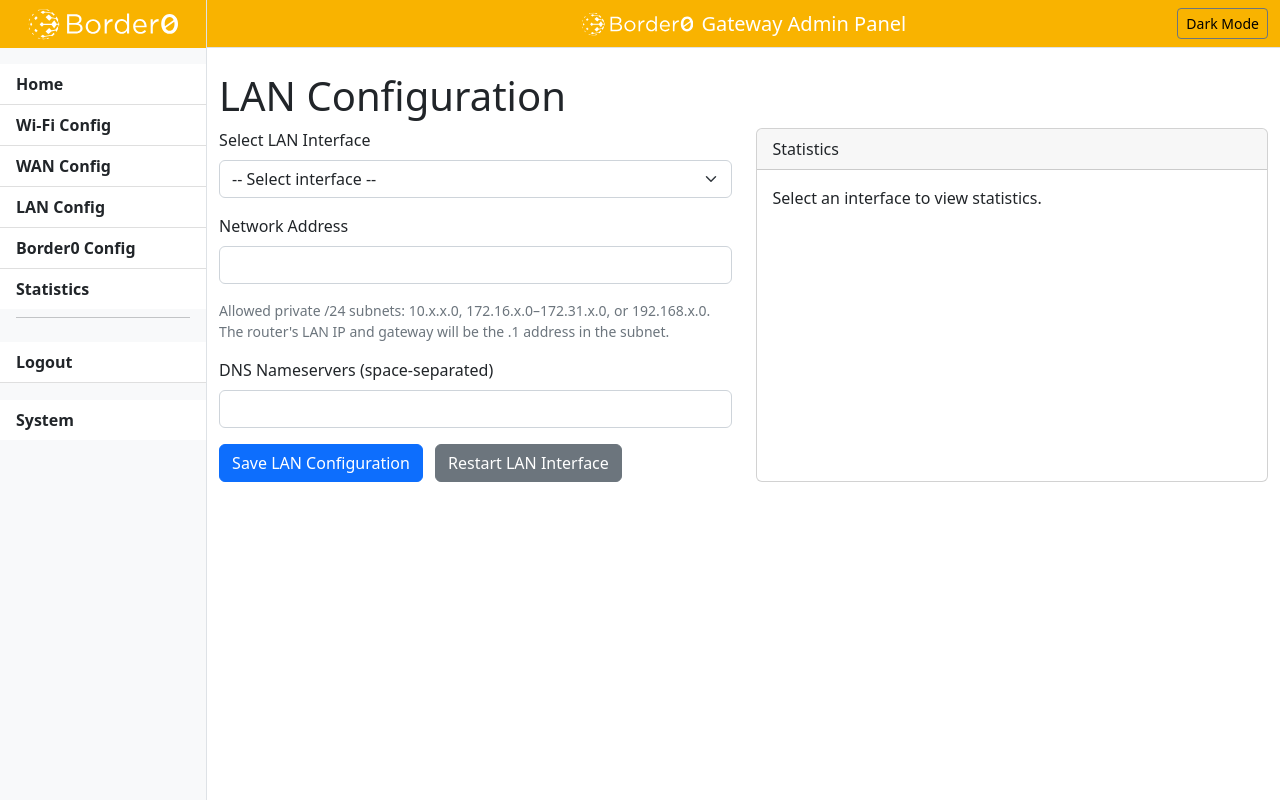
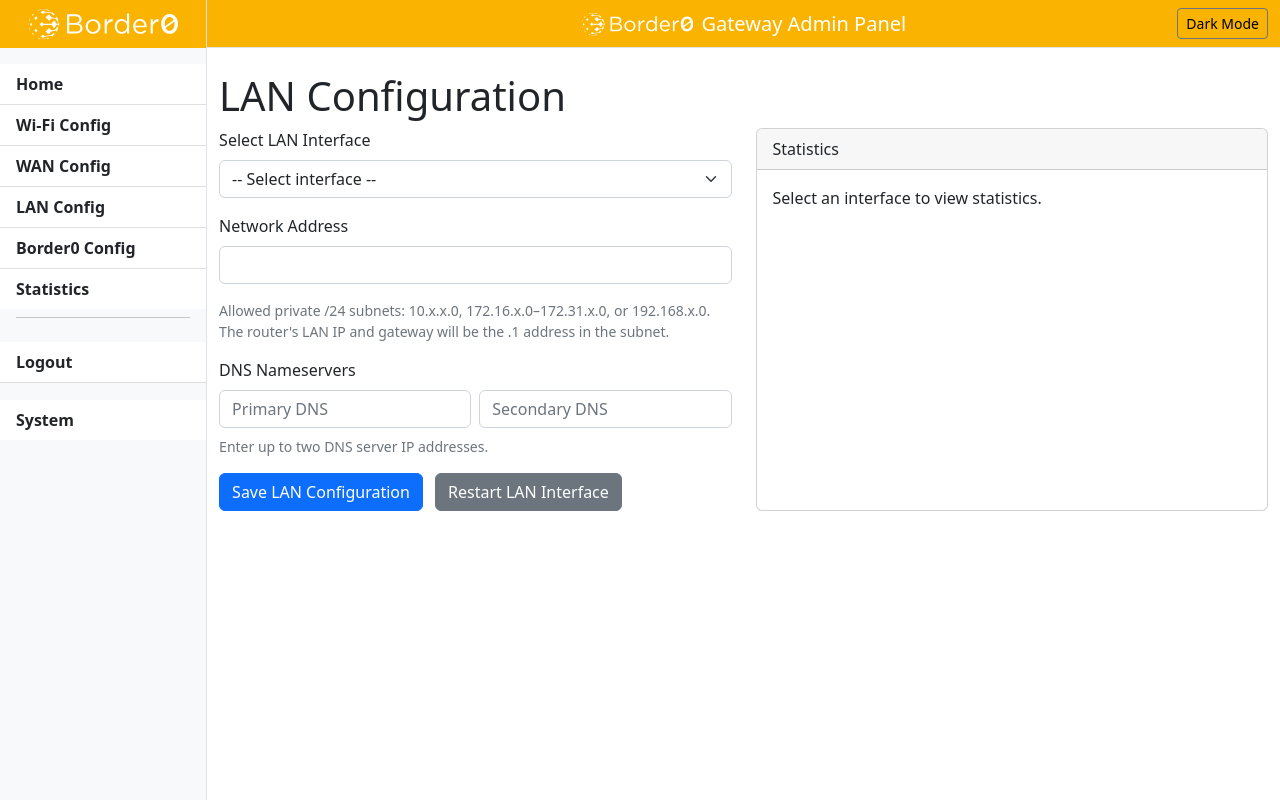
Before and after one commit to borderzero/border0-router, a Flask app: template webui/templates/lan/index.html in a window 1280 px wide. Run offline with Flask 2, Linux system fonts and the light colour scheme; the template is opened without the code that fills it, so the values that code supplies are empty; some libraries are stand-ins or nearby versions.

Commit message:
ADD: docs, tooltips and descriptions to help users usability

```diff
--- a/webui/templates/lan/index.html
+++ b/webui/templates/lan/index.html
@@ -31,9 +31,18 @@
         The router's LAN IP and gateway will be the .1 address in the subnet.
       </div>
       <div class="mb-3">
-        <label for="dns" class="form-label">DNS Nameservers (space-separated)</label>
-        <input type="text" class="form-control" id="dns" name="dns"
-               value="{{ static_cfg.get('dns-nameservers','') }}">
+        <label class="form-label">DNS Nameservers</label>
+        <div class="row g-2 mb-2">
+          <div class="col-md-6">
+            <input type="text" class="form-control" id="dns1" name="dns1"
+                   placeholder="Primary DNS" value="{{ dns1 }}">
+          </div>
+          <div class="col-md-6">
+            <input type="text" class="form-control" id="dns2" name="dns2"
+                   placeholder="Secondary DNS" value="{{ dns2 }}">
+          </div>
+        </div>
+        <div class="form-text">Enter up to two DNS server IP addresses.</div>
       </div>
       <button type="submit" name="action" value="save" class="btn btn-primary">Save LAN Configuration</button>
       <button type="submit" name="action" value="restart" class="btn btn-secondary ms-2">Restart LAN Interface</button>
```
Also changed, not shown: webui/gateway_admin/modules/lan/routes.py (+20 -12 lines), webui/templates/wan/index.html (+10 -0 lines).
